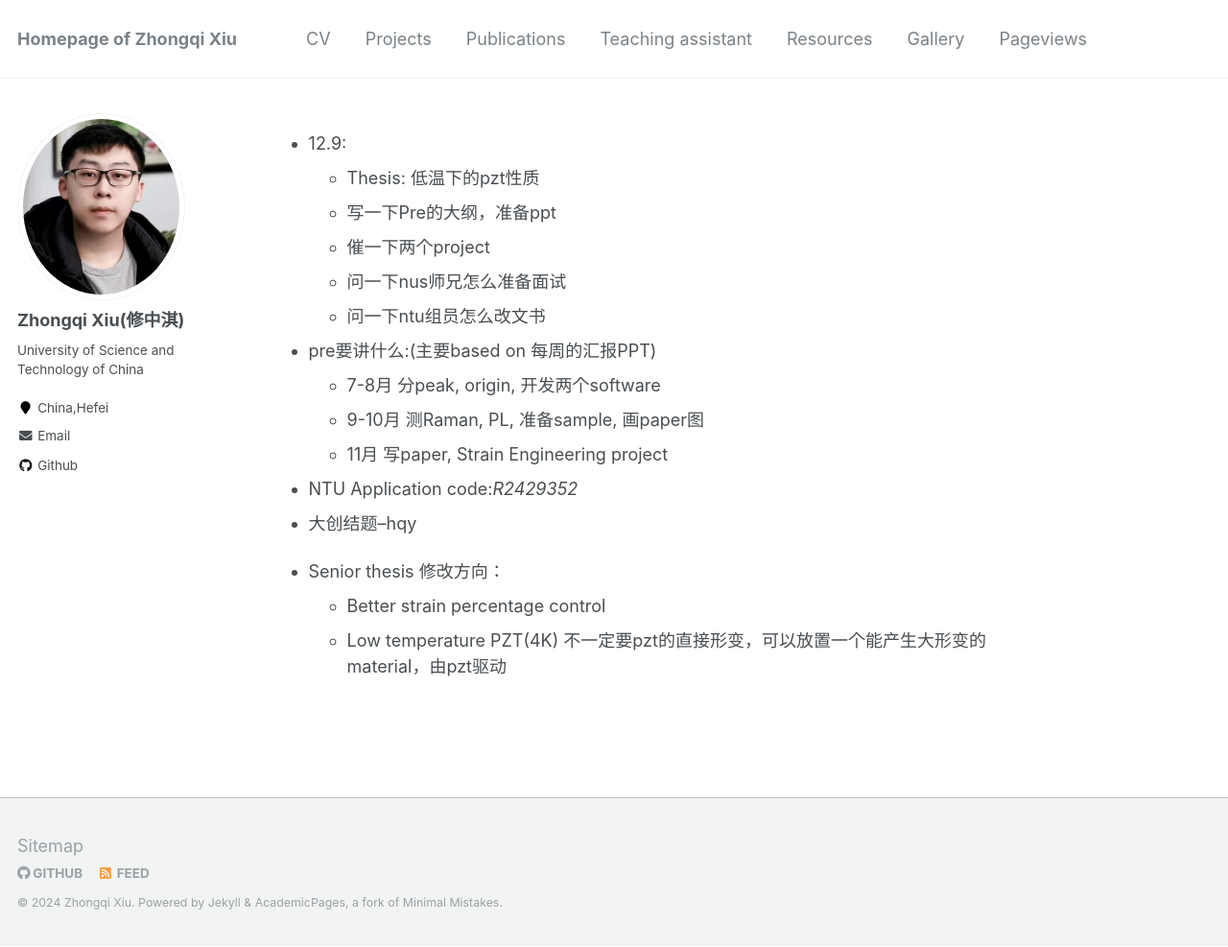
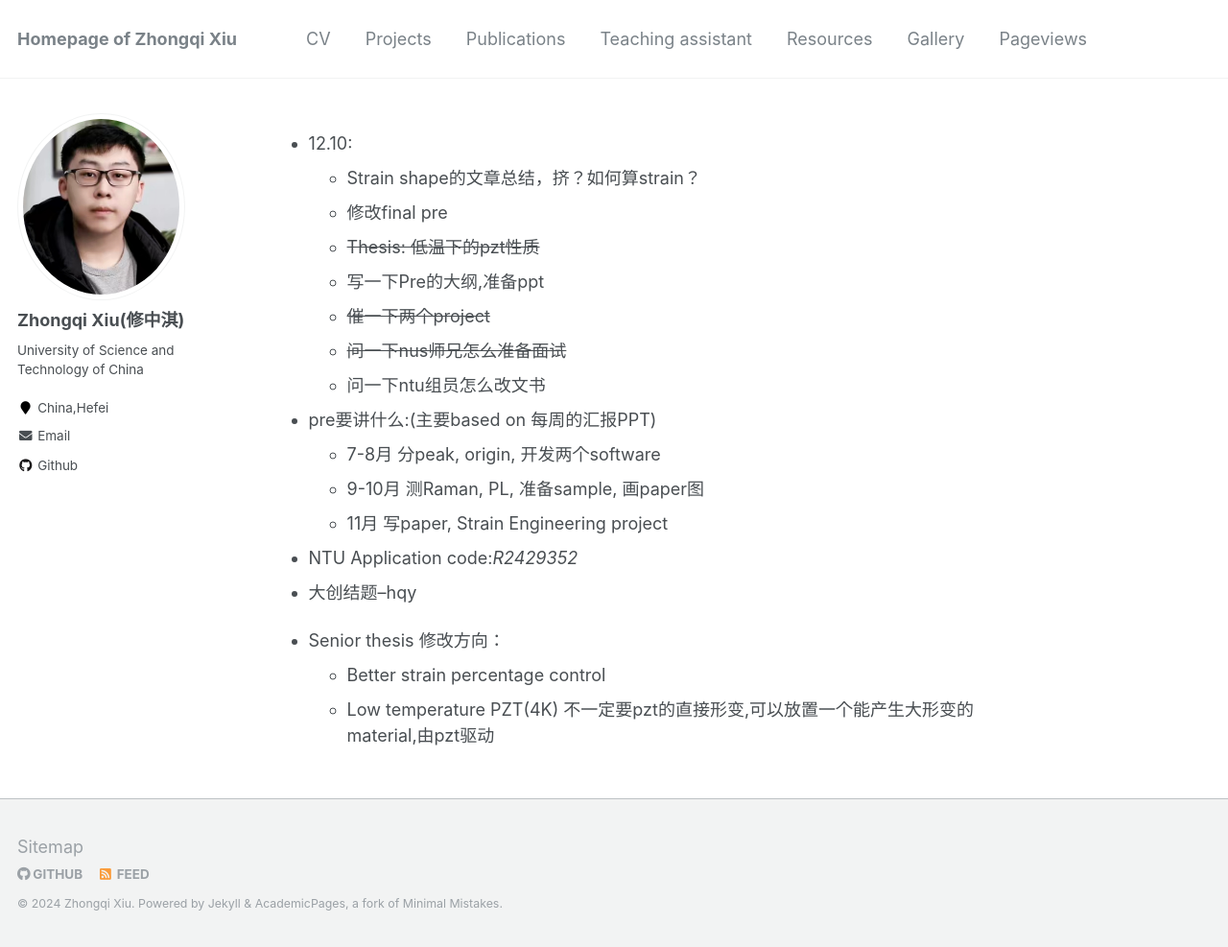
Before and after one commit to k-telux/k-telux.github.io, a Jekyll site: the page built from note.md, in a window 1280 px wide and 987 px high. Shown: the whole window at 96% size. Built offline with Jekyll 4.4.1, drawn with Linux system fonts in a browser that asks for light colours; our own code applies the rules of GitHub Pages for plain Markdown files.

Commit message:
Update note.md

```diff
--- a/note.md
+++ b/note.md
@@ -1,8 +1,10 @@
-* 12.9:
-  * Thesis: 低温下的pzt性质
-  * 写一下Pre的大纲，准备ppt
-  * 催一下两个project
-  * 问一下nus师兄怎么准备面试
+* 12.10:
+  * Strain shape的文章总结，挤？如何算strain？
+  * 修改final pre
+  * ~~Thesis: 低温下的pzt性质~~
+  * 写一下Pre的大纲,准备ppt
+  * ~~催一下两个project~~
+  * ~~问一下nus师兄怎么准备面试~~
   * 问一下ntu组员怎么改文书
 
 * pre要讲什么:(主要based on 每周的汇报PPT)
@@ -16,4 +18,4 @@
 * Senior thesis 修改方向：
   * Better strain percentage control
   * Low temperature PZT(4K)
-不一定要pzt的直接形变，可以放置一个能产生大形变的material，由pzt驱动
+不一定要pzt的直接形变,可以放置一个能产生大形变的material,由pzt驱动
```
